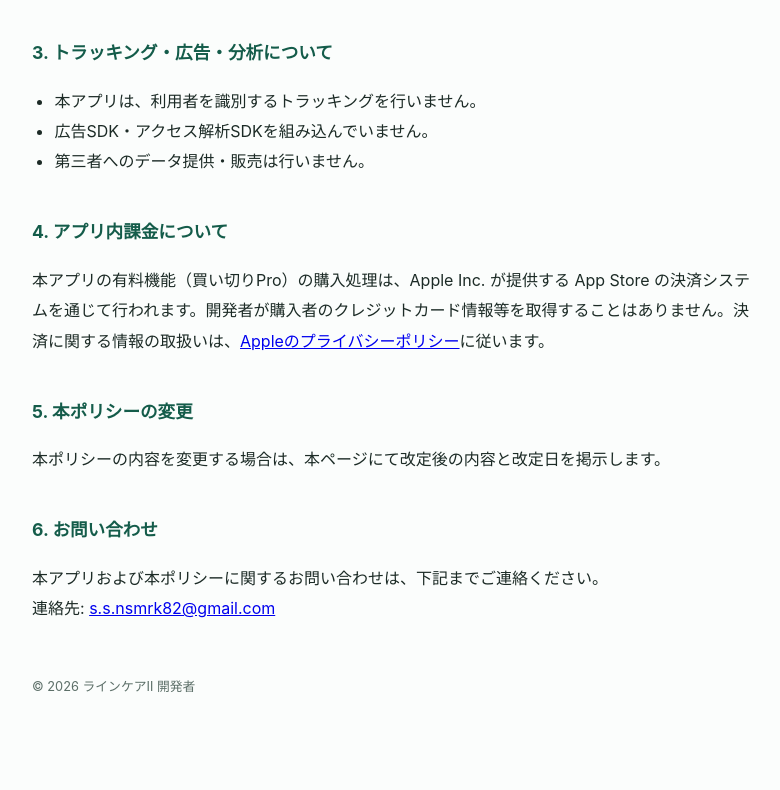
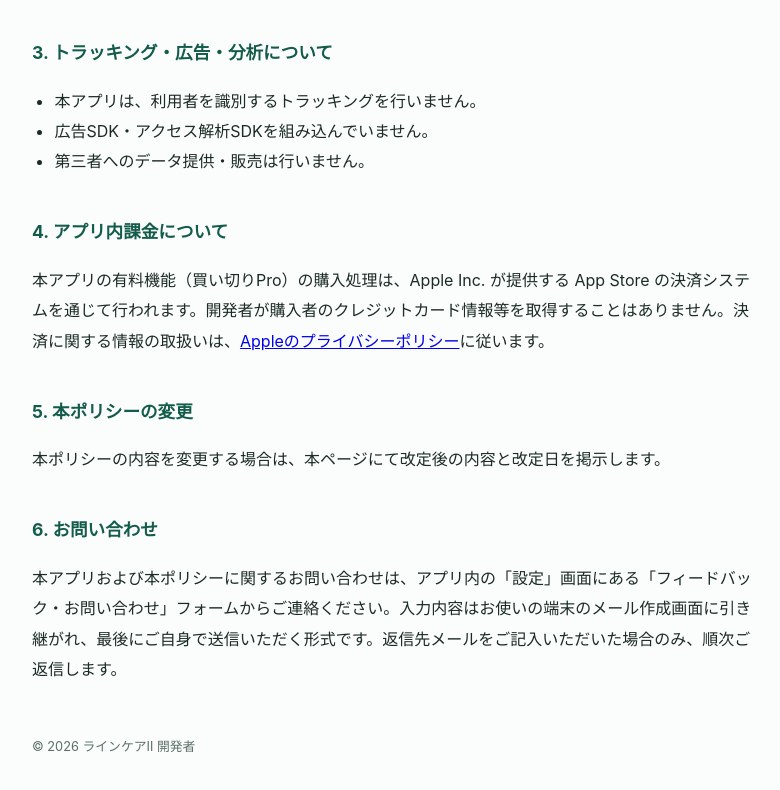
Before and after one commit to topgun-k/linecare2-legal, a plain HTML site: page privacy.html in a window 1280 px wide. Shown: the part 581-1371 px from the top of the page, without its empty margins (248-1028 px from the left). Before the commit the page ends 1344 px from the top, so only its background shows below. Drawn offline with Linux system fonts and the light colour scheme.

Commit message:
連絡先を撤去しアプリ内フォーム誘導へ変更（メール直載せ廃止）

```diff
--- a/privacy.html
+++ b/privacy.html
@@ -53,8 +53,7 @@
 <p>本ポリシーの内容を変更する場合は、本ページにて改定後の内容と改定日を掲示します。</p>
 
 <h2>6. お問い合わせ</h2>
-<p>本アプリおよび本ポリシーに関するお問い合わせは、下記までご連絡ください。<br>
-連絡先: <a href="mailto:s.s.nsmrk82@gmail.com">s.s.nsmrk82@gmail.com</a></p>
+<p>本アプリおよび本ポリシーに関するお問い合わせは、アプリ内の「設定」画面にある「フィードバック・お問い合わせ」フォームからご連絡ください。入力内容はお使いの端末のメール作成画面に引き継がれ、最後にご自身で送信いただく形式です。返信先メールをご記入いただいた場合のみ、順次ご返信します。</p>
 
 <footer>© 2026 ラインケアⅡ 開発者</footer>
 </body>
```
Also changed, not shown: index.html (+1 -2 lines).
